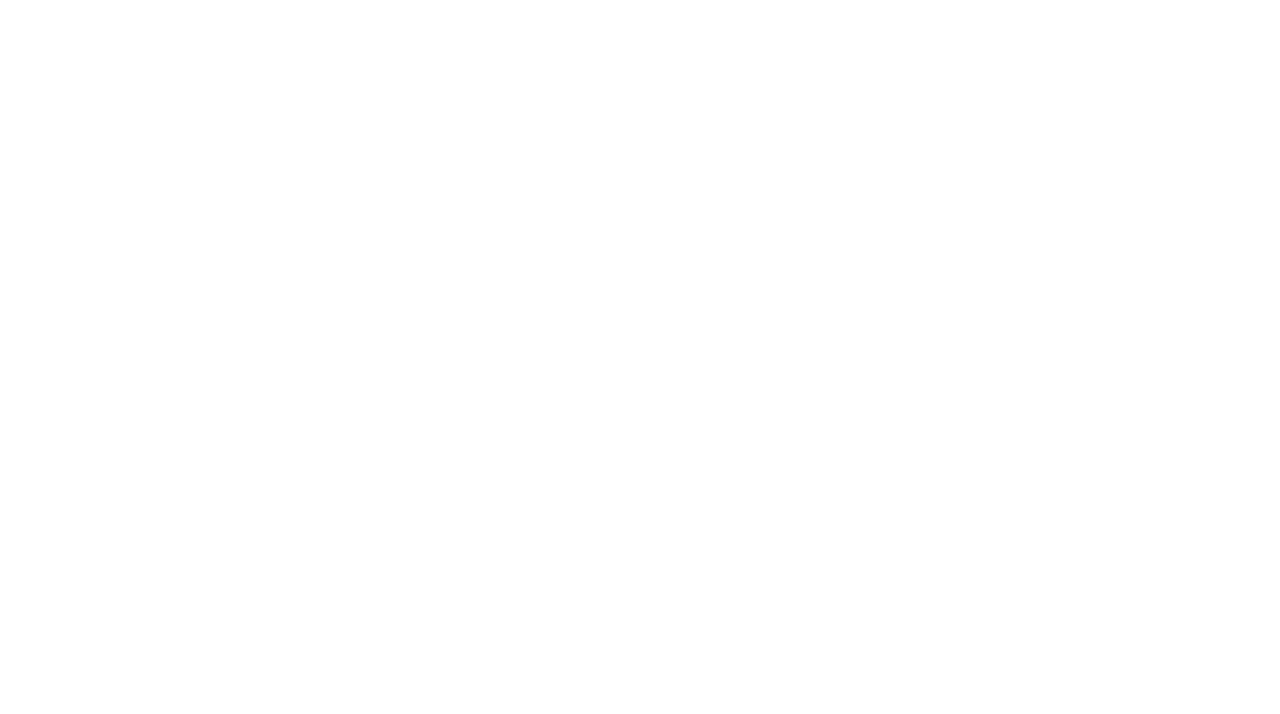
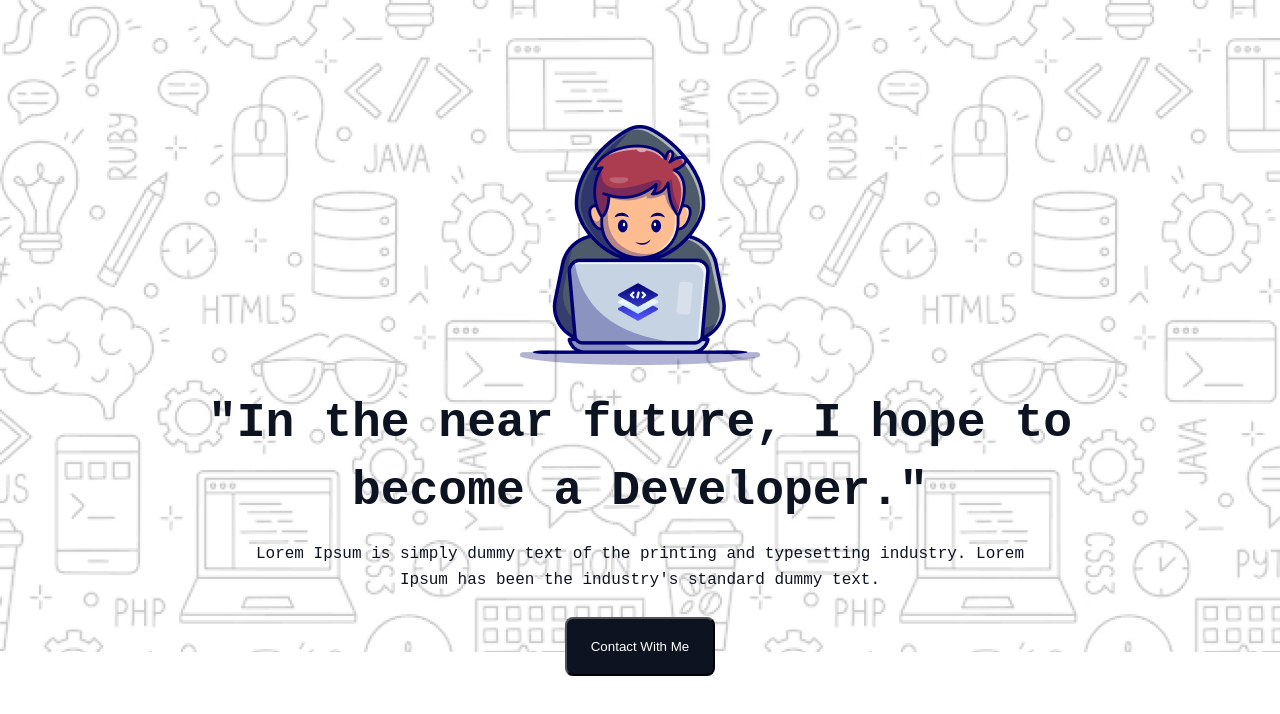
Before and after one commit to mdruman079/beginner-project, a plain HTML site: page index.html in a window 1280 px wide. Drawn offline with Linux system fonts and the light colour scheme; a web font is replaced by a local one.

Commit message:
banner added

```diff
--- a/index.html
+++ b/index.html
@@ -9,8 +9,16 @@
 </head>
 
 <body>
+    <!-- banner section -->
     <header>
-
+        <div class="banner">
+            <div class="banner-img"><img src="assets/Group.png" alt=""></div>
+            <h2 class="banner-title">"In the near future, I hope to <br> become a Developer."</h2>
+            <p class="section-description">Lorem Ipsum is simply dummy text of the printing and typesetting industry.
+                Lorem <br> Ipsum has been the
+                industry's standard dummy text.</p>
+            <div class="banner-btn"><button class="btn">Contact With Me</button></div>
+        </div>
     </header>
     <main>
 
--- a/styles/style.css
+++ b/styles/style.css
@@ -5,7 +5,57 @@
     margin: 0;
     padding: 0;
 }
-
 body {
     font-family: "Azeret Mono", monospace;
 }
+
+/* common shared style */
+.section-description {
+    color: #0D1321;
+    text-align: center;
+    font-size: 16px;
+    font-style: normal;
+    font-weight: 400;
+    line-height: 26px;
+}
+
+/* banner style */
+header {
+    display: flex;
+    justify-content: center;
+    align-items: center;
+    height: 100vh;
+    background-image: url("../assets/Hero-bg.png");
+    background-repeat: no-repeat;
+    margin-bottom: 74px;
+}
+
+.banner .banner-img {
+    display: flex;
+    justify-content: center;
+    margin-bottom: 24px;
+}
+
+.banner .banner-title {
+    text-align: center;
+    color: #0D1321;
+    font-size: 48px;
+    font-style: normal;
+    font-weight: 800;
+    line-height: 68px;
+    margin-bottom: 16px;
+}
+
+.banner .banner-btn {
+    text-align: center;
+    margin-top: 24px;
+}
+
+.banner .banner-btn .btn {
+    padding: 20px 24px;
+    align-items: center;
+    border-radius: 8px;
+    background: #0D1321;
+    color: white;
+    cursor: pointer;
+}
```
